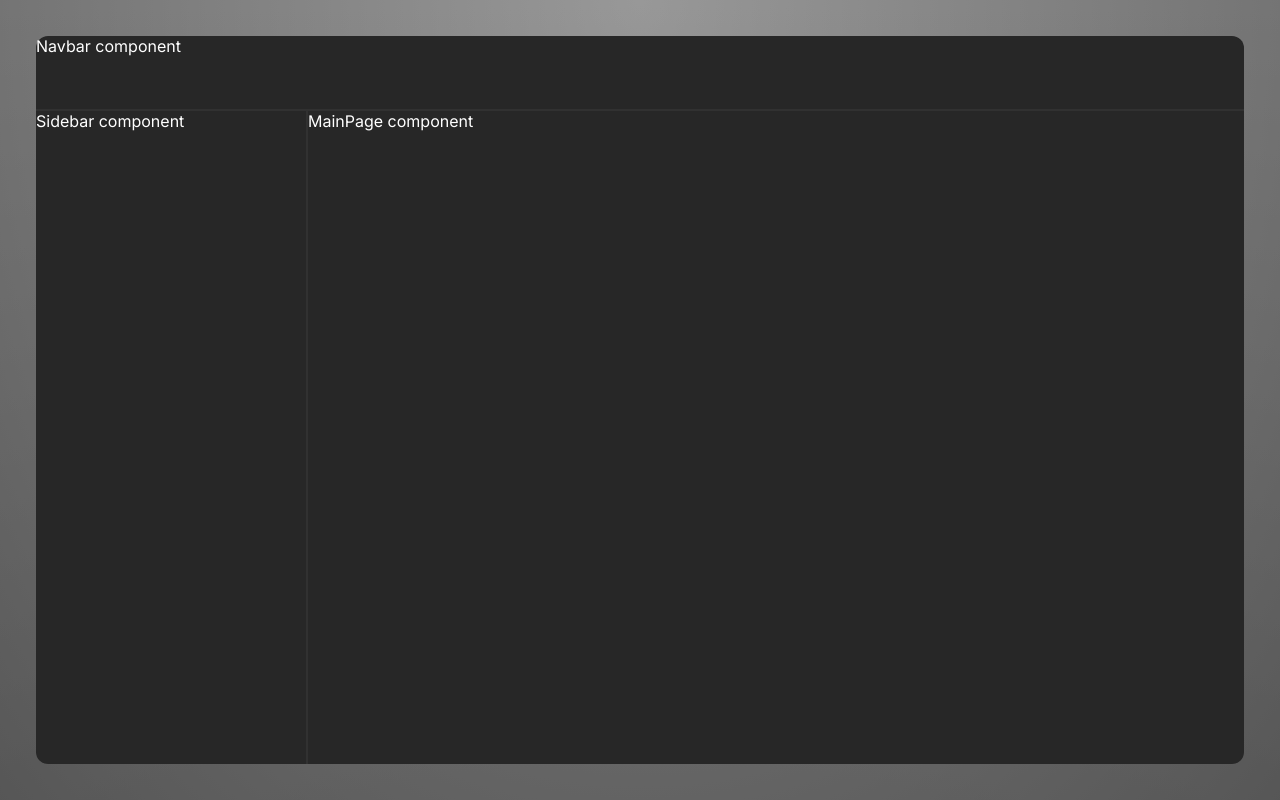
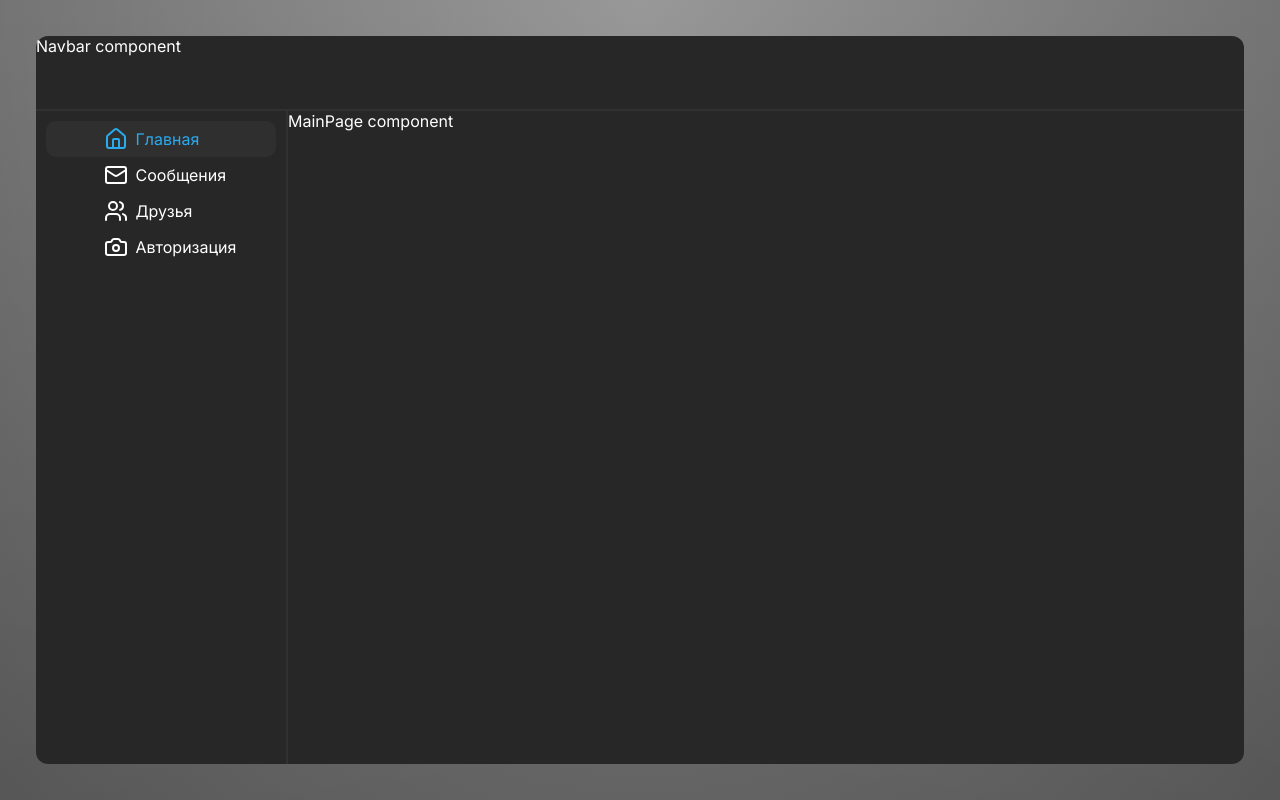
Before and after one commit to DimaJun/social-network, a React app: page / in a window 1280 px wide. Built offline with nearby package versions, Linux system fonts and the light colour scheme.

Commit message:
added: lucide icons, make links in the sidebar

```diff
--- a/package.json
+++ b/package.json
@@ -50,6 +50,7 @@
         "webpack-dev-server": "^5.2.2"
     },
     "dependencies": {
+        "lucide-react": "^0.555.0",
         "react": "^19.2.0",
         "react-dom": "^19.2.0",
         "react-router": "^7.9.6"
--- a/src/app/providers/router/config/routeConfig.tsx
+++ b/src/app/providers/router/config/routeConfig.tsx
@@ -1,7 +1,8 @@
 import { ReactNode } from 'react';
 
 import {
-	AppRoutes,
+	routes,
+	getRouteAuth,
 	getRouteFriends,
 	getRouteMain,
 	getRouteMessages,
@@ -17,20 +18,20 @@ export interface AppRoute {
 }
 
 export const routeConfig: Record<string, AppRoute> = {
-	[AppRoutes.MAIN]: {
+	[routes.main.route]: {
 		path: getRouteMain(),
 		element: <MainPage />,
 	},
-	[AppRoutes.FRIENDS]: {
+	[routes.friends.route]: {
 		path: getRouteFriends(),
 		element: <FriendsPage />,
 	},
-	[AppRoutes.MESSAGES]: {
+	[routes.messages.route]: {
 		path: getRouteMessages(),
 		element: <MessagesPage />,
 	},
-	[AppRoutes.AUTH]: {
-		path: getRouteFriends(),
+	[routes.auth.route]: {
+		path: getRouteAuth(),
 		element: <AuthPage />,
 	},
 };
--- a/src/app/styles/main.scss
+++ b/src/app/styles/main.scss
@@ -1,5 +1,9 @@
 @use 'reset';
 @use 'variables/globals';
+
+#root, .app {
+  height: 100%;
+}
 
 body {
   height: 100vh;
--- a/src/app/styles/reset.scss
+++ b/src/app/styles/reset.scss
@@ -1,5 +1,4 @@
 * {
-  height: 100%;
   padding: 0;
   margin: 0;
   color: inherit;
--- a/src/app/styles/variables/globals.scss
+++ b/src/app/styles/variables/globals.scss
@@ -9,7 +9,8 @@
 
   // COLORS
   --color-background: #272727;
-  --color-surface:    #313131;
+  --color-background-hover: rgba(49, 49, 49, 0.8);
+  --color-surface: #313131;
   --color-text-primary: #ffffff;
   --color-text-secondary: #a0a0a0;
   --color-text-accent: #2aabee;
@@ -17,5 +18,11 @@
   --body-background: linear-gradient(to bottom, rgba(255,255,255,0.15) 0%, rgba(0,0,0,0.15) 100%), radial-gradient(at top center, rgba(255,255,255,0.40) 0%, rgba(0,0,0,0.40) 120%) #989898;
 
   // globals
-  --sidebar-width: 270px;
+  --sidebar-width: 250px;
+
+  // paddings
+  --padding8: 8px;
+  --padding16: 16px;
+  --padding24: 24px;
+  --padding32: 32px;
 }
--- a/src/shared/configs/router/router.ts
+++ b/src/shared/configs/router/router.ts
@@ -1,11 +1,29 @@
-export enum AppRoutes {
-	MAIN = 'main',
-	MESSAGES = 'messages',
-	FRIENDS = 'friends',
-	AUTH = 'auth',
-}
+import { Camera, House, Mail, Users } from 'lucide-react';
 
-export const getRouteMain = () => '/';
-export const getRouteMessages = () => '/messages';
-export const getRouteFriends = () => '/friends';
-export const getRouteAuth = () => '/auth';
+export const routes = {
+	main: {
+		route: '/',
+		Icon: House,
+		text: 'Главная',
+	},
+	messages: {
+		route: '/messages',
+		Icon: Mail,
+		text: 'Сообщения',
+	},
+	friends: {
+		route: '/friends',
+		Icon: Users,
+		text: 'Друзья',
+	},
+	auth: {
+		route: '/auth',
+		Icon: Camera,
+		text: 'Авторизация',
+	},
+} as const;
+
+export const getRouteMain = () => routes.main.route;
+export const getRouteMessages = () => routes.messages.route;
+export const getRouteFriends = () => routes.friends.route;
+export const getRouteAuth = () => routes.auth.route;
--- /dev/null
+++ b/src/shared/ui/AppLink/AppLink.module.scss
@@ -0,0 +1,4 @@
+.AppLink {
+  display: flex;
+  align-items: center;
+}
--- /dev/null
+++ b/src/shared/ui/AppLink/index.ts
@@ -0,0 +1 @@
+export { AppLink } from './AppLink';
--- a/src/widgets/Sidebar/ui/Sidebar.module.scss
+++ b/src/widgets/Sidebar/ui/Sidebar.module.scss
@@ -1,3 +1,18 @@
 .Sidebar {
   grid-area: sidebar;
+  padding: 10px;
 }
+
+.link {
+  display: flex;
+  align-items: center;
+  padding: 6px 6px 6px 25%;
+  gap: 8px;
+  border-radius: 10px;
+  transition: 0.2s;
+
+  &:hover, &.active {
+    background-color: var(--color-background-hover);
+    color: var(--color-text-accent);
+  }
+}
--- a/src/widgets/Sidebar/ui/Sidebar.tsx
+++ b/src/widgets/Sidebar/ui/Sidebar.tsx
@@ -1,7 +1,27 @@
+import { NavLink } from 'react-router';
+
 import s from './Sidebar.module.scss';
 
 import { classNames } from '@/shared/helpers/classNames/classNames';
+import { routes } from '@/shared/configs/router/router';
 
 export function Sidebar() {
-	return <div className={classNames(s.Sidebar, {}, [])}>Sidebar component</div>;
+	return (
+		<div className={classNames(s.Sidebar, {}, [])}>
+			<div className={s.links}>
+				{Object.entries(routes).map(([_, { Icon, route, text }]) => (
+					<NavLink
+						className={({ isActive }) =>
+							classNames(s.link, { [s.active]: isActive }, [])
+						}
+						key={text}
+						to={route}
+					>
+						{Icon && <Icon />}
+						{text && <p>{text}</p>}
+					</NavLink>
+				))}
+			</div>
+		</div>
+	);
 }
```
Also changed, not shown: src/shared/ui/AppLink/AppLink.tsx (added, +27 -0 lines), 1 other file (tests, documents, lock files or other folders).
